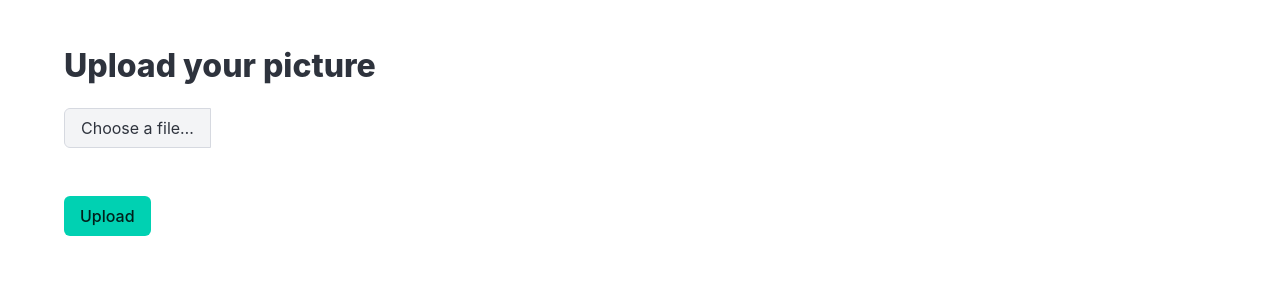
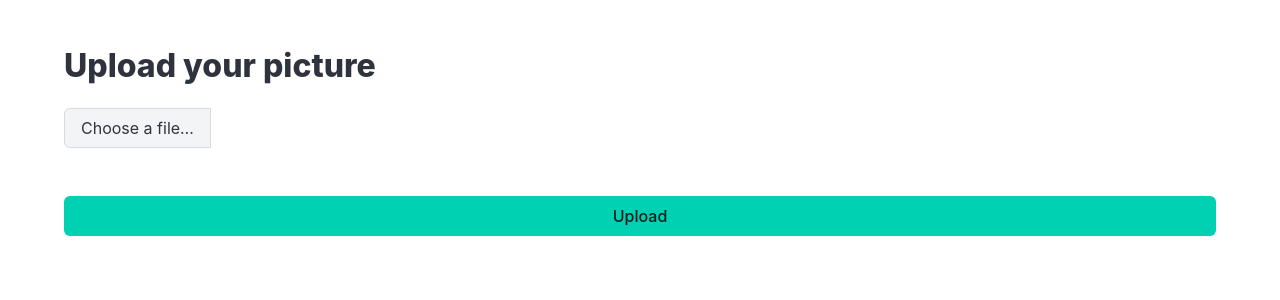
Before and after one commit to dusk-and-dawn/MFWedding, a Flask app: page /upload in a window 1280 px wide. Shown: the top 300 px of the page. Run offline with Flask 3, Linux system fonts and the light colour scheme.

Commit message:
scaling fix 2

```diff
--- a/app/templates/upload.html
+++ b/app/templates/upload.html
@@ -25,7 +25,7 @@
       <div class="container">
         <h1 class="title">Upload your picture</h1>
         <form method="POST" enctype="multipart/form-data">
-          <div class="file has-name">
+          <div class="file has-name is-fullwidth">
             <label class="file-label">
               <input class="file-input" type="file" name="file">
               <span class="file-cta">
@@ -34,7 +34,7 @@
             </label>
           </div>
           <br>
-          <button class="button is-primary" type="submit">Upload</button>
+          <button class="button is-primary is-fullwidth" type="submit">Upload</button>
         </form>
       </div>
     </section>
```
